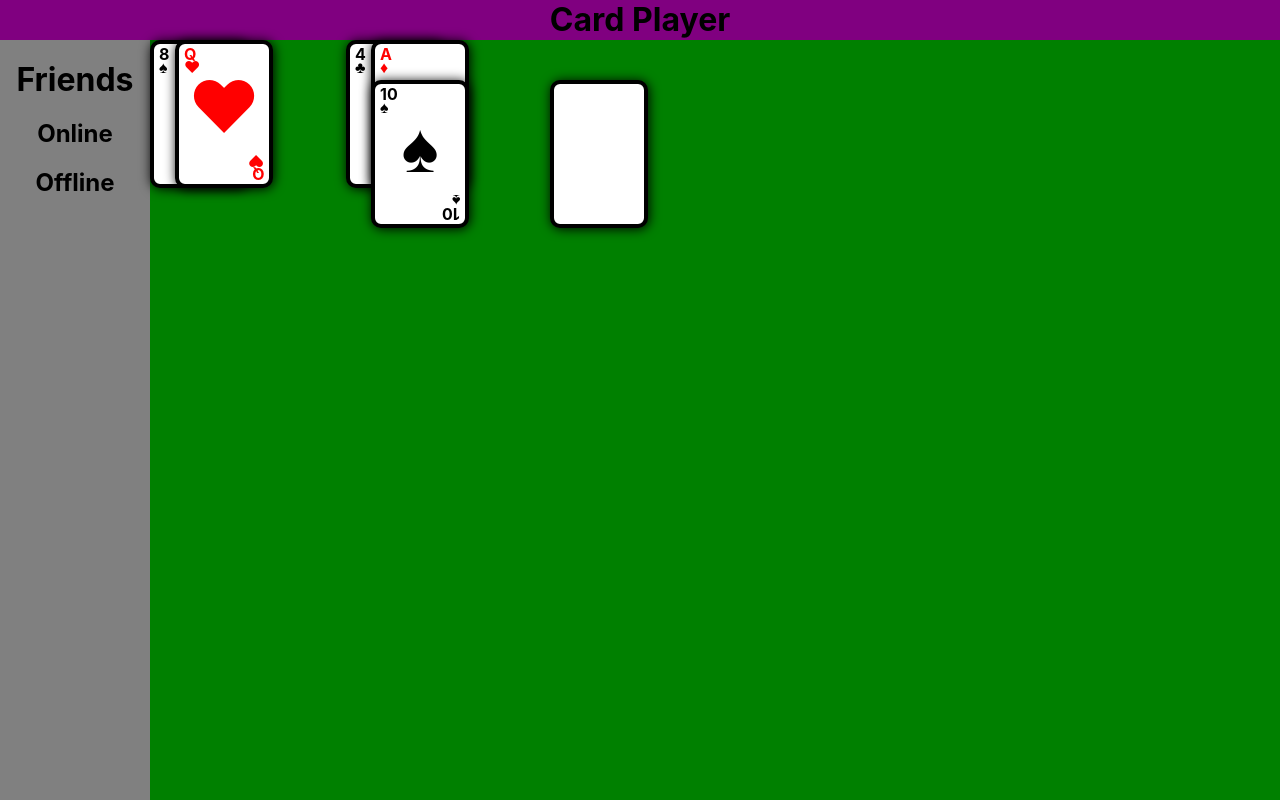
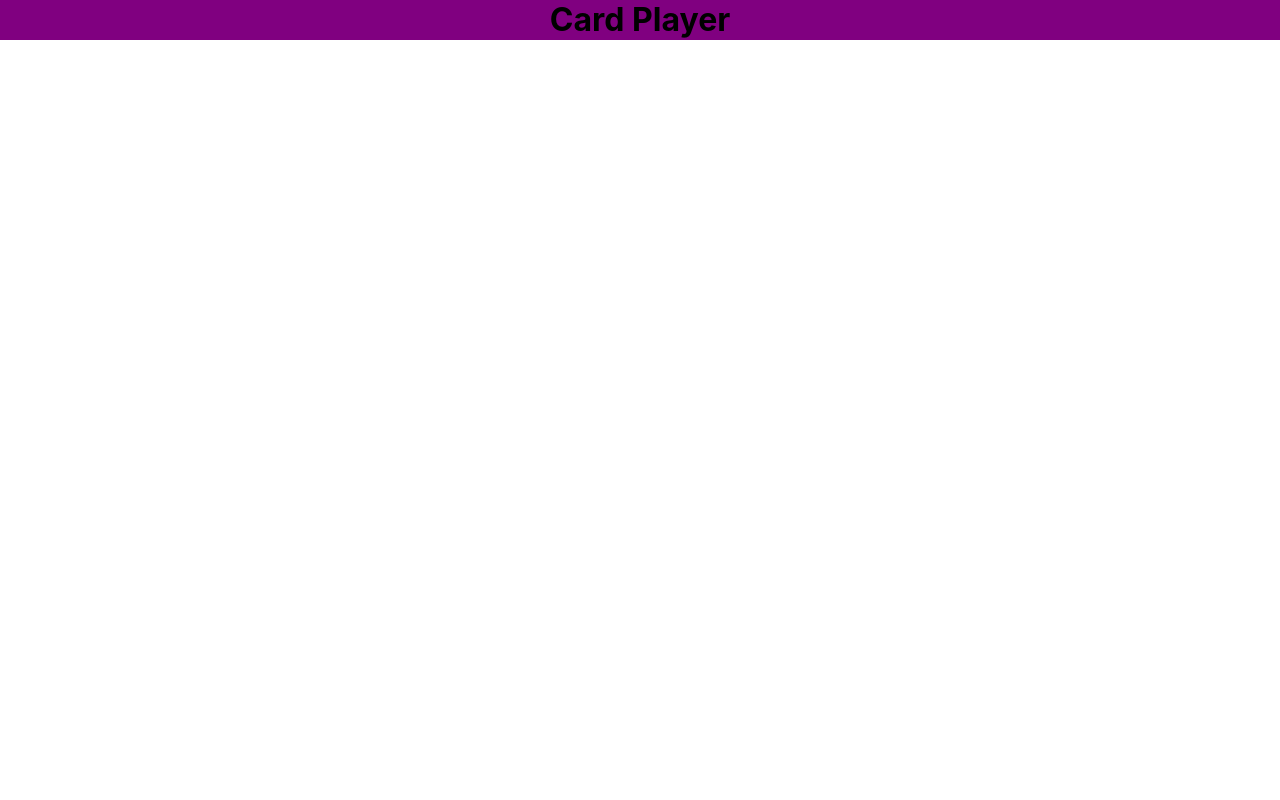
Before and after one commit to aidansmith1243/Computer-Science-Project, a React (Create React App) app in the folder CardGame/CardGame/client-app/: page /login in a window 1280 px wide. Built offline with nearby package versions, Linux system fonts and the light colour scheme.

Commit message:
Added routing to pages

```diff
--- a/CardGame/CardGame/client-app/package.json
+++ b/CardGame/CardGame/client-app/package.json
@@ -8,6 +8,8 @@
     "@testing-library/user-event": "^12.8.3",
     "react": "^17.0.2",
     "react-dom": "^17.0.2",
+    "react-router": "^6.0.0",
+    "react-router-dom": "^6.0.0",
     "react-scripts": "4.0.3",
     "web-vitals": "^1.1.2"
   },
--- a/CardGame/CardGame/client-app/src/App.js
+++ b/CardGame/CardGame/client-app/src/App.js
@@ -1,15 +1,20 @@
-import logo from './logo.svg';
 import './App.css';
-import FriendList from './Components/FriendList/FriendList';
-import TopBar from './Components/TopBar/Topbar';
-import GameSelection from './Components/GameSelection/GameSelection';
+import {BrowserRouter, Routes, Route } from 'react-router-dom'
+import Login from './Pages/Login/Login';
+import Main from './Pages/Main/Main';
+import ErrorPage from './Pages/ErrorPage/ErrorPage';
 
 function App() {
   return (
     <div className="App">
-        <TopBar/>
-        <FriendList/>
-        <GameSelection/>
+    <BrowserRouter>
+      <Routes>
+        <Route path = "" element = {<Login/>}/>
+        <Route path = "/login" element = {<Login/>} />
+        <Route path = "/home" element = {<Main/>} />
+        <Route path = "/*" element = {<ErrorPage/>} />
+    </Routes>
+   </BrowserRouter>
     </div>
   );
 }
--- /dev/null
+++ b/CardGame/CardGame/client-app/src/Pages/ErrorPage/ErrorPage.jsx
@@ -0,0 +1,9 @@
+const ErrorPage = () => {
+    return (
+        <div>
+            <p>Page Not Found</p>
+        </div>
+    );
+}
+
+export default ErrorPage;
--- a/CardGame/CardGame/client-app/src/Pages/Login/Login.jsx
+++ b/CardGame/CardGame/client-app/src/Pages/Login/Login.jsx
@@ -0,0 +1,11 @@
+import TopBar from "../../Components/TopBar/Topbar";
+
+const Login = () => {
+    return (
+    <div>
+        <TopBar/>
+    </div>
+    );
+}
+
+export default Login;
--- /dev/null
+++ b/CardGame/CardGame/client-app/src/Pages/Main/Main.jsx
@@ -0,0 +1,15 @@
+import FriendList from "../../Components/FriendList/FriendList";
+import GameSelection from "../../Components/GameSelection/GameSelection";
+import TopBar from "../../Components/TopBar/Topbar";
+
+const Main = () => {
+    return (
+        <div>
+            <TopBar/>
+            <FriendList/>
+            <GameSelection/>
+        </div>
+    );
+}
+
+export default Main;
```
Also changed, not shown: 1 other file (tests, documents, lock files or other folders).
